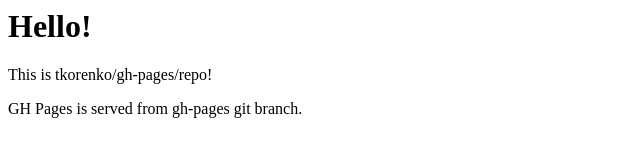
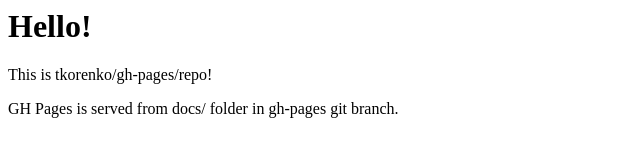
Before and after one commit to tkorenko/gh-pages-repo, a plain HTML site: page docs/index.html in a window 1280 px wide. Shown: the whole page, without its empty margins (0-640 px from the left). Drawn offline with Linux system fonts and the light colour scheme.

Commit message:
+ Update docs/index.html

```diff
--- a/docs/index.html
+++ b/docs/index.html
@@ -2,4 +2,4 @@
 
 <p>This is tkorenko/gh-pages/repo!</p>
 
-<p>GH Pages is served from gh-pages git branch.</p>
+<p>GH Pages is served from docs/ folder in gh-pages git branch.</p>
```
